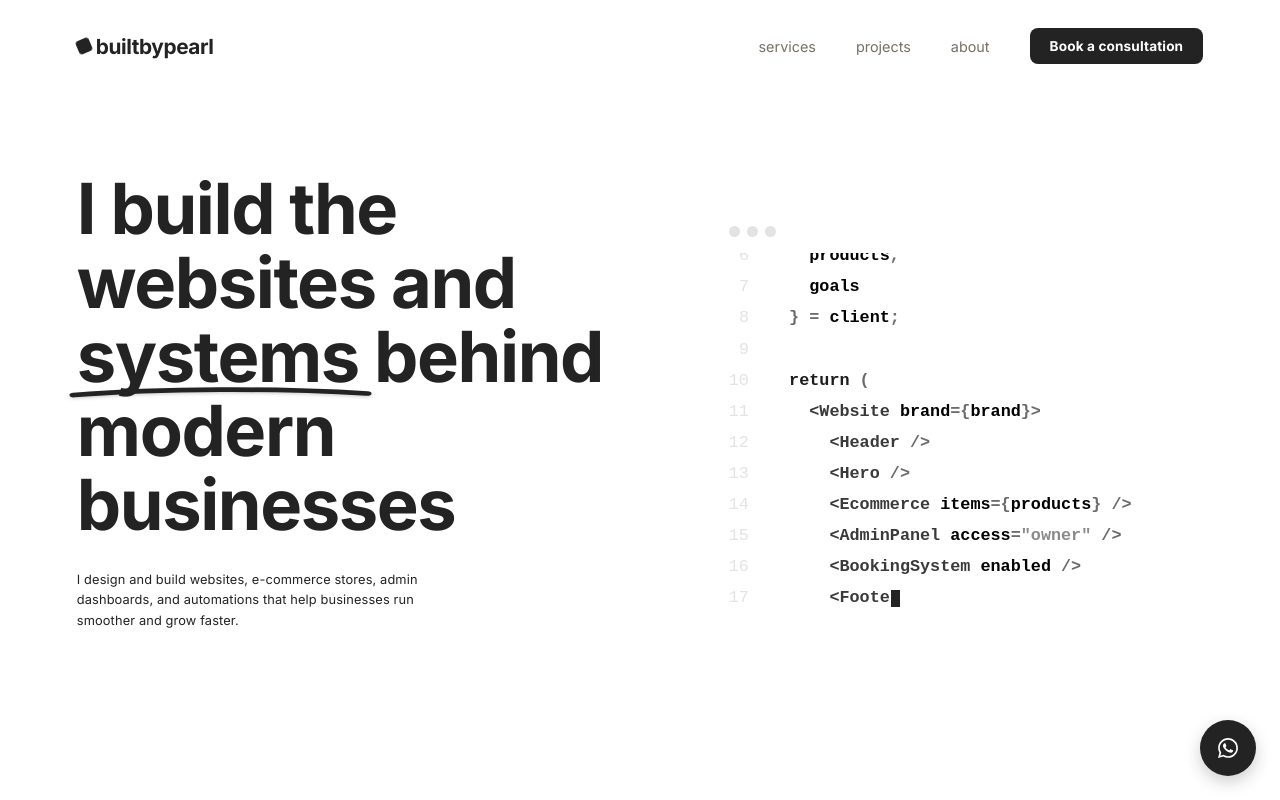
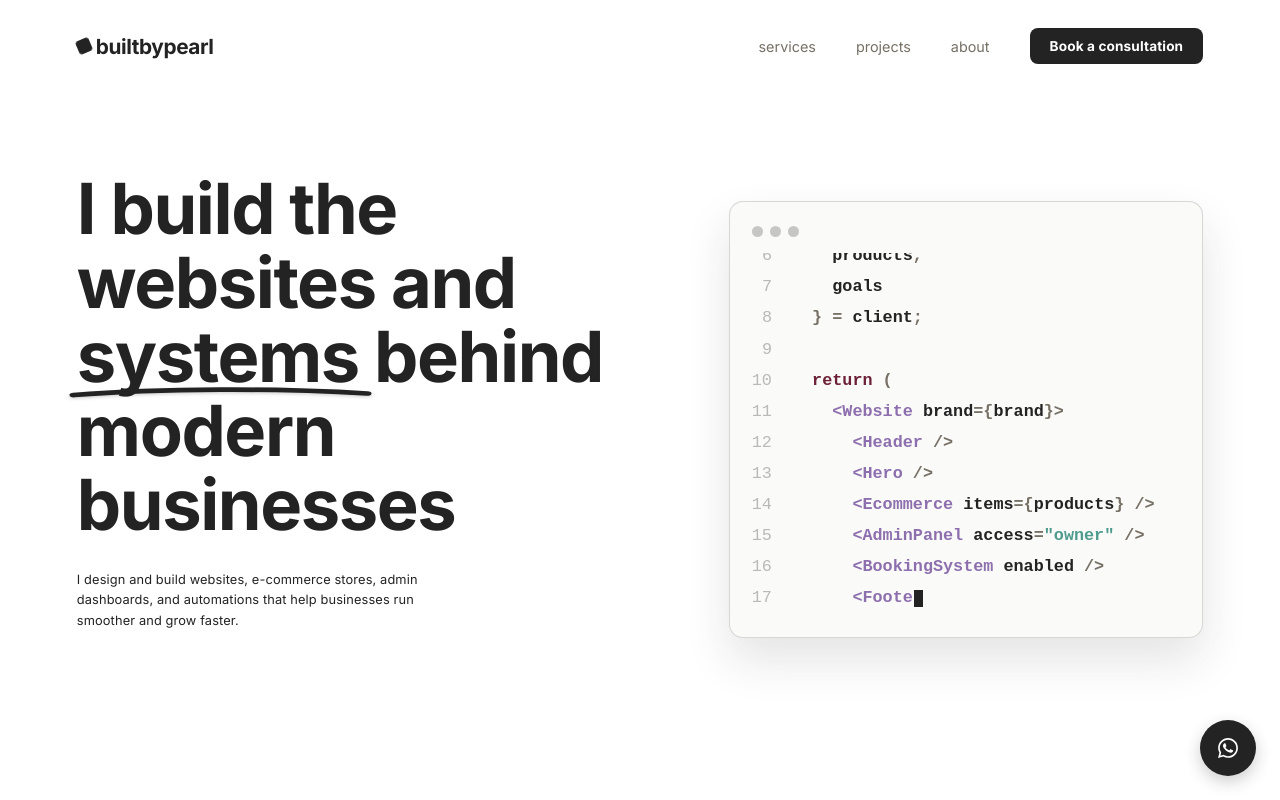
Before and after one commit to Pmalapile07/builtbypearl, a website: page index.html in a window 1280 px wide. Drawn offline with Linux system fonts and the light colour scheme.

Commit message:
Refactor CSS styles and update terminal colors

```diff
--- a/index.html
+++ b/index.html
@@ -164,7 +164,7 @@
     opacity: 0;
     visibility: hidden;
     pointer-events: none;
-    transition: opacity 0.4s ease, visibility 0s linear 0.4s, height 0.3s ease;
+    transition: opacity 0.4s ease, visibility 0s linear 0.4s;
   }
   .menu-panel.is-open{
     opacity: 1;
@@ -205,11 +205,13 @@
 
   .menu-links{
     display: flex;
+    flex: 1;
+    width: 100%;
     flex-direction: column;
     align-items: center;
+    justify-content: center;
     text-align: center;
     gap: 20px;
-    margin-top: 20vh;
   }
   .menu-links a{
     font-family: 'Inter', sans-serif;
@@ -277,6 +279,11 @@
 
   .terminal-window{
     font-family: 'Courier New', Courier, monospace;
+    background: #fafaf9;
+    border: 1px solid rgba(35,35,35,0.16);
+    border-radius: 14px;
+    padding: 24px 22px;
+    box-shadow: 0 22px 46px rgba(35,35,35,0.12);
   }
   .terminal-bar{
     display: flex;
@@ -287,7 +294,7 @@
     width: 11px;
     height: 11px;
     border-radius: 50%;
-    background: var(--line);
+    background: rgba(35,35,35,0.24);
   }
   .terminal-code-row{
     display: flex;
@@ -296,7 +303,7 @@
   .terminal-gutter{
     flex: 0 0 auto;
     text-align: right;
-    color: var(--line);
+    color: rgba(35,35,35,0.3);
     font-size: 1.05rem;
     font-weight: 400;
     line-height: 1.85;
@@ -306,7 +313,7 @@
   }
   .terminal-body{
     flex: 1;
-    color: #6b6b6b;
+    color: var(--ink-soft);
     font-size: 1.05rem;
     font-weight: 600;
     line-height: 1.85;
@@ -314,10 +321,10 @@
     height: 360px;
     overflow: hidden;
   }
-  .tok-kw{ color: #1c1c1c; }
-  .tok-str{ color: #8a8a8a; }
-  .tok-tag{ color: #3a3a3a; }
-  .tok-ident{ color: #000000; }
+  .tok-kw{ color: var(--burgundy); }
+  .tok-str{ color: var(--pearl-teal); }
+  .tok-tag{ color: var(--pearl-violet); }
+  .tok-ident{ color: var(--ink); }
   .terminal-cursor{
     display: inline-block;
     width: 9px;
@@ -834,11 +841,6 @@
       var panel = document.getElementById('menu-panel');
       if(!openBtn || !panel) return;
       function openMenu(){
-        var heroButtons = document.querySelector('.hero-buttons');
-        if(heroButtons){
-          var rect = heroButtons.getBoundingClientRect();
-          panel.style.height = (rect.bottom + 40) + 'px';
-        }
         panel.classList.add('is-open');
         openBtn.setAttribute('aria-expanded', 'true');
         document.body.classList.add('menu-open');
```
